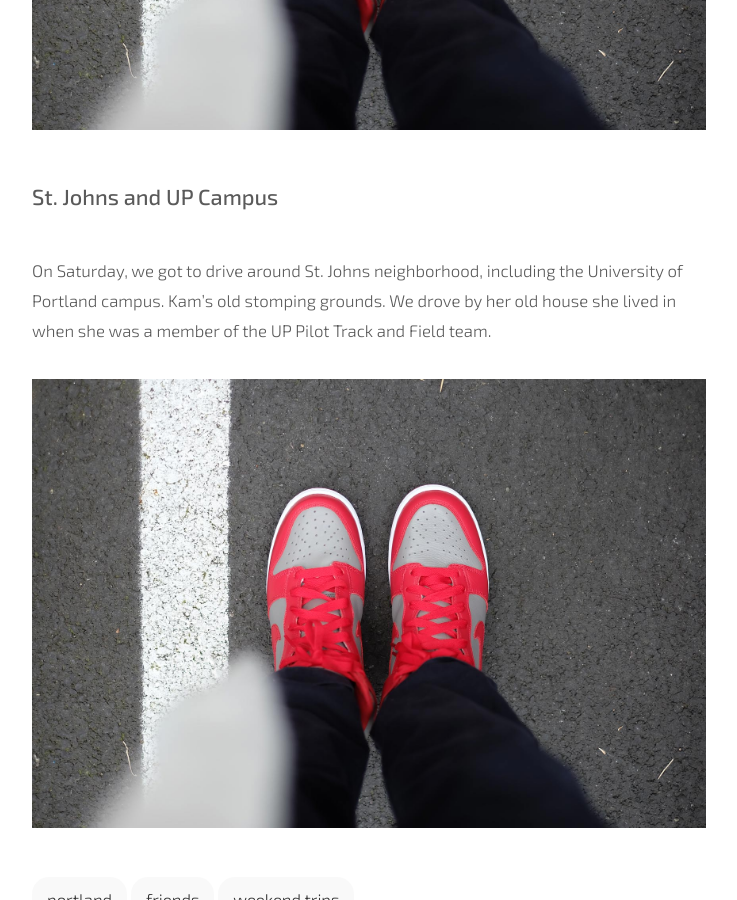
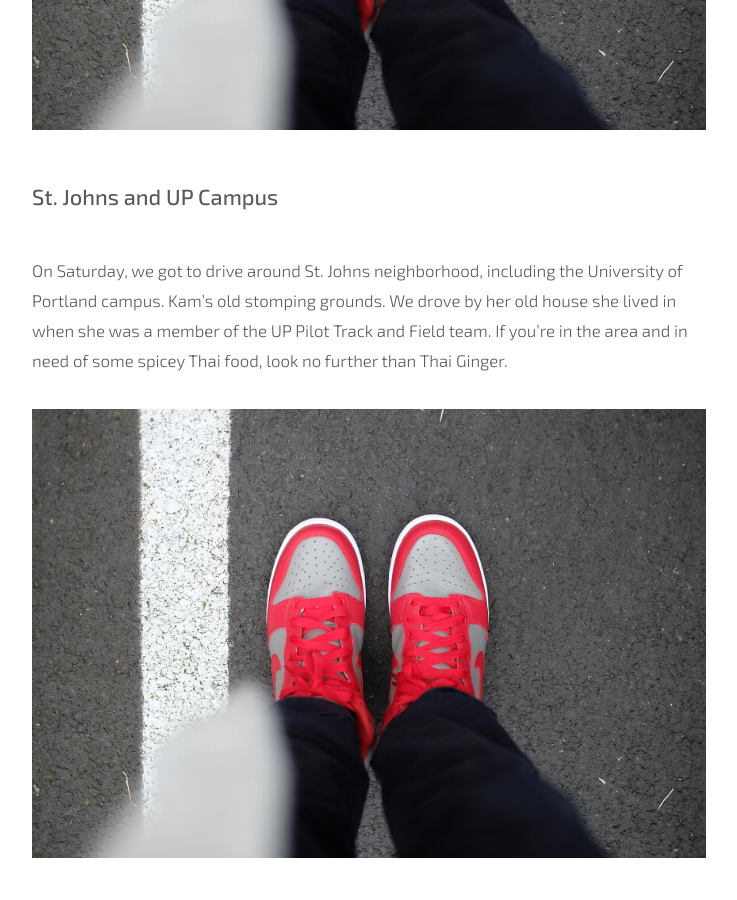
Before and after one commit to PHironaka/Miru-Blog, a Jekyll site: the page built from _posts/2016-06-04-nothing-beats-a-sunny-portlandia.markdown, in a window 1280 px wide and 900 px high, scrolled down 1253 px. Shown: the whole window, without its empty margins (271-1008 px from the left). Built offline with Jekyll 4.4.1, drawn with Linux system fonts in a browser that asks for light colours; some web fonts are replaced; a script that is not in the unit is left out; comment, search, counter and statistics services are not loaded.

Commit message:
Updated Nothing Beats A Sunny Portlandia

```diff
--- a/_posts/2016-06-04-nothing-beats-a-sunny-portlandia.markdown
+++ b/_posts/2016-06-04-nothing-beats-a-sunny-portlandia.markdown
@@ -25,6 +25,6 @@
 
 # St. Johns and UP Campus
 
-On Saturday, we got to drive around St. Johns neighborhood, including the University of Portland campus. Kam's old stomping grounds. We drove by her old house she lived in when she was a member of the UP Pilot Track and Field team.
+On Saturday, we got to drive around St. Johns neighborhood, including the University of Portland campus. Kam's old stomping grounds. We drove by her old house she lived in when she was a member of the UP Pilot Track and Field team. If you're in the area and in need of some spicey Thai food, look no further than Thai Ginger.
 
 ![DSCF6930.JPG](/uploads/DSCF6930.JPG)
```
